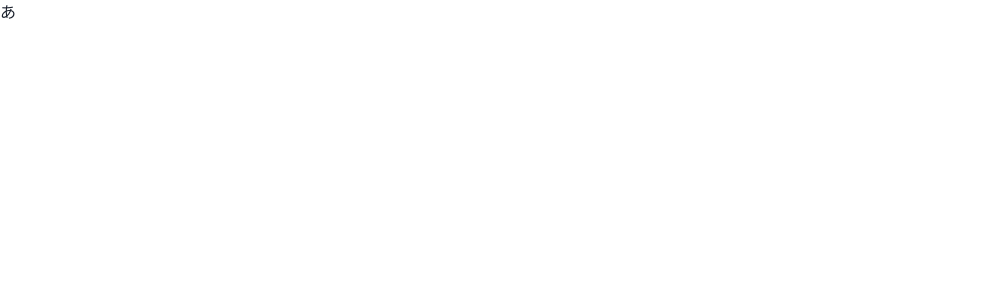
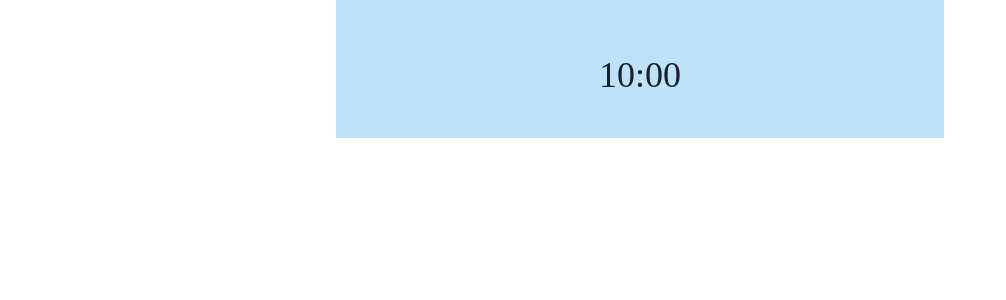
Before and after one commit to ltoppyl/timer-app, a React (Create React App) app: page / in a window 1280 px wide. Shown: the top 300 px of the page, without its empty margins (0-1006 px from the left). Built offline with nearby package versions, Linux system fonts and the light colour scheme.

Commit message:
feat: 時間をベタ書きでの記述

```diff
--- a/src/App.tsx
+++ b/src/App.tsx
@@ -1,7 +1,16 @@
+import { Box, Container, Text } from "@chakra-ui/react";
 import React from "react";
 
 function App() {
-  return <h1>あ</h1>;
+  return (
+    <Container maxW="container.sm">
+      <Box pt={12} pb={9} bg="blue.100">
+        <Text fontFamily="Bold" fontSize={36} textAlign={"center"}>
+          10:00
+        </Text>
+      </Box>
+    </Container>
+  );
 }
 
 export default App;
```
